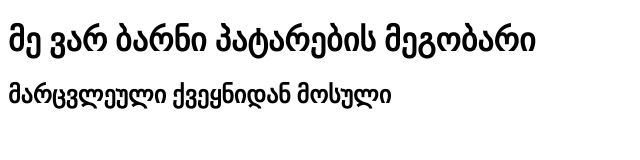
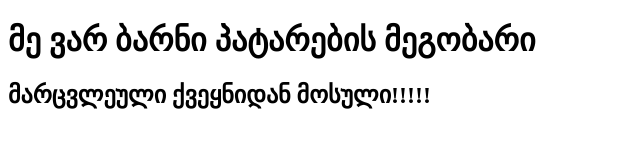
Before and after one commit to EarendilM83/IliauniFrontEnd, a plain HTML site: page index.html in a window 1280 px wide. Shown: the full height of the page, 0-640 px from the left. Drawn offline with Linux system fonts and the light colour scheme.

Commit message:
Update index.html

```diff
--- a/index.html
+++ b/index.html
@@ -8,6 +8,6 @@
 <body>
     <h1>მე ვარ ბარნი პატარების მეგობარი</h1>
 
-    <h2>მარცვლეული ქვეყნიდან მოსული</h2>
+    <h2>მარცვლეული ქვეყნიდან მოსული!!!!!</h2>
 </body>
 </html>
```
